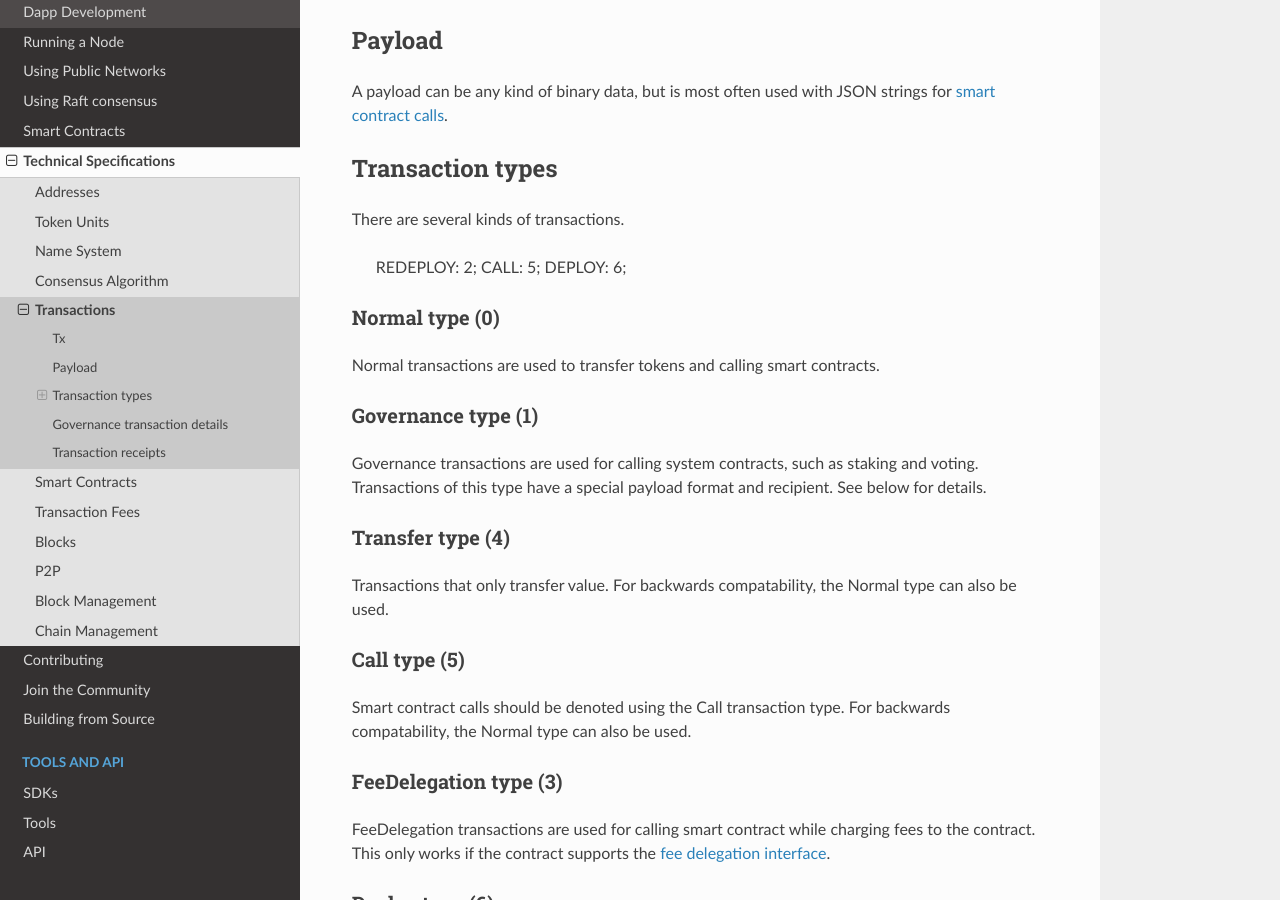
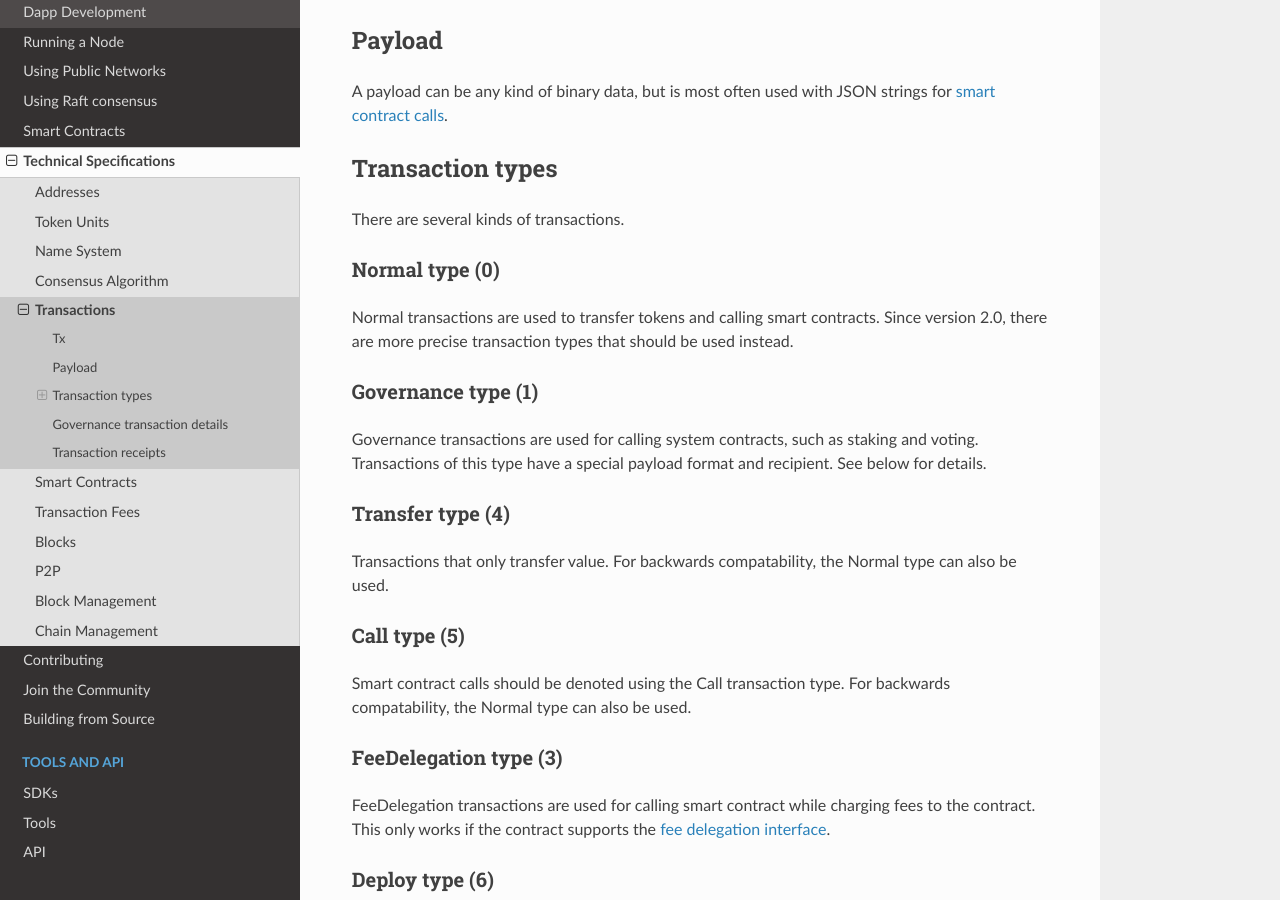
Before and after one commit to aergoio/guide, a Sphinx documentation site: the page built from source/specs/transactions.rst, in a window 1280 px wide and 900 px high, scrolled down 613 px. Built offline with Sphinx 7.4.7 and the Read the Docs theme 2.0.0, drawn with Linux system fonts in a browser that asks for light colours.

Commit message:
specs/transactions: improve text

```diff
--- a/source/specs/transactions.rst
+++ b/source/specs/transactions.rst
@@ -41,14 +41,11 @@ Transaction types
 
 There are several kinds of transactions.
 
-  REDEPLOY: 2;
-  CALL: 5;
-  DEPLOY: 6;
-
 Normal type (0)
 ^^^^^^^^^^^^^^^
 
 Normal transactions are used to transfer tokens and calling smart contracts.
+Since version 2.0, there are more precise transaction types that should be used instead.
 
 Governance type (1)
 ^^^^^^^^^^^^^^^^^^^
```
